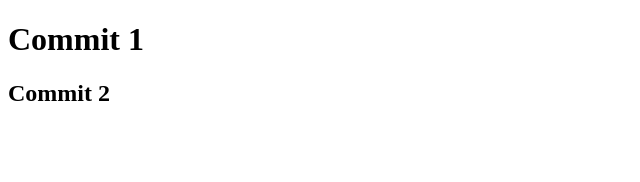
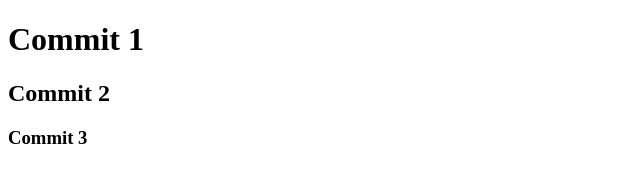
Before and after one commit to SalvadorMora/regresar-un-commit, a plain HTML site: page index.html in a window 1280 px wide. Shown: the whole page, without its empty margins (0-640 px from the left). Drawn offline with Linux system fonts and the light colour scheme.

Commit message:
commit 2.1

```diff
--- a/index.html
+++ b/index.html
@@ -9,5 +9,6 @@
 <body>
   <h1>Commit 1</h1>
   <h2>Commit 2</h2>
+  <h3>Commit 3</h3>
 </body>
 </html>
```
